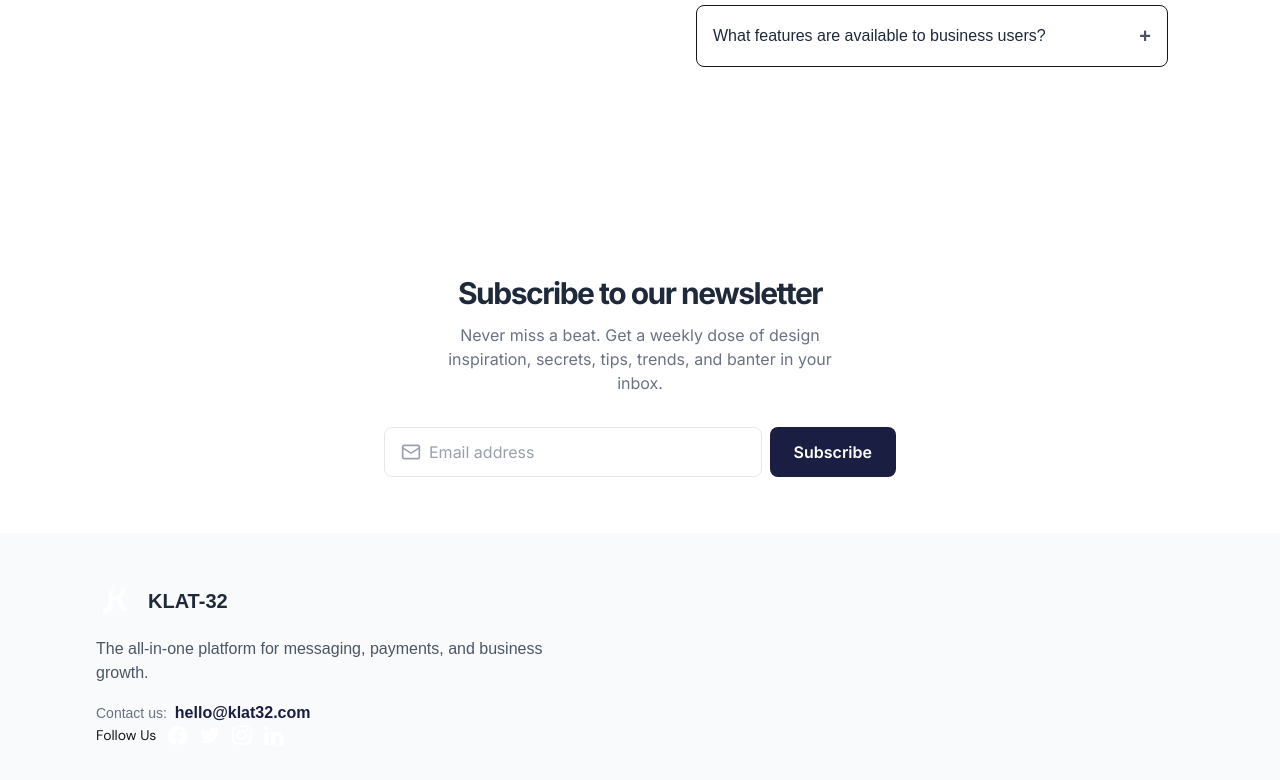
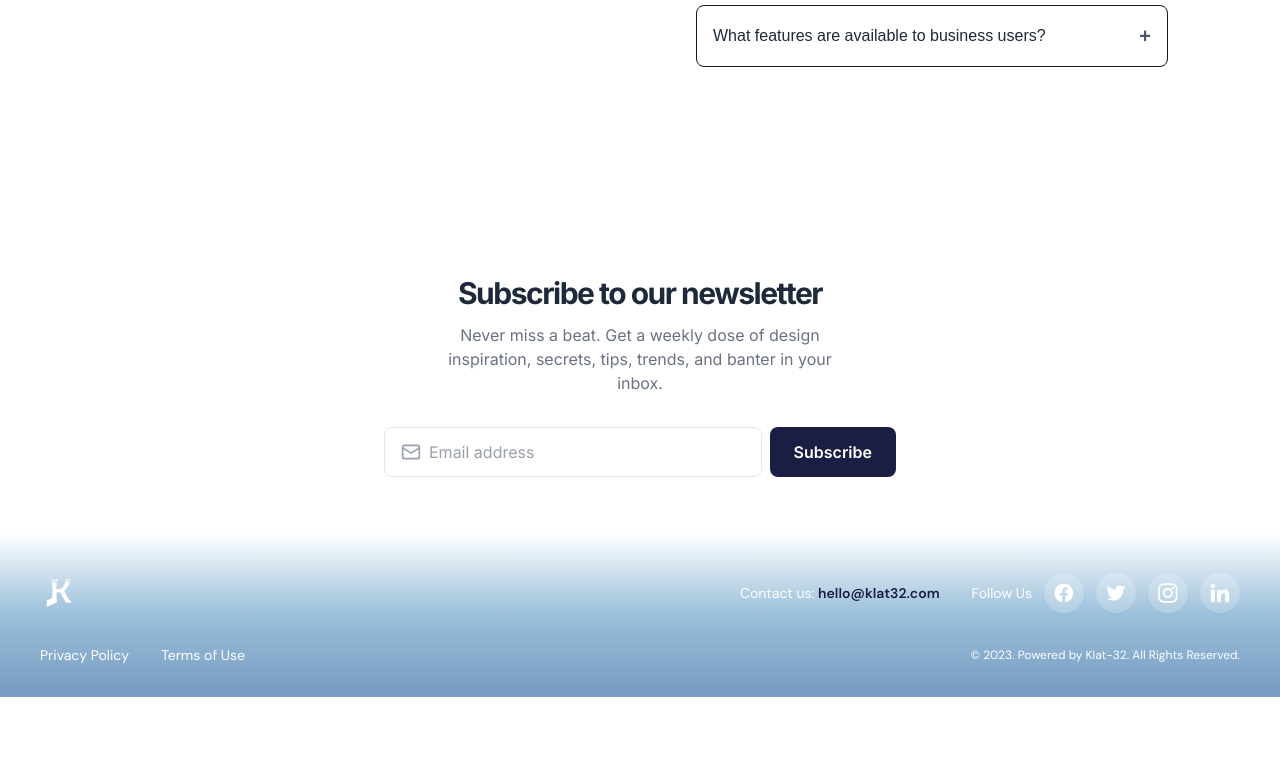
Before and after one commit to Dev-Tonia/klat-12, a Next.js app: page /faqs in a window 1280 px wide. Shown: the part 1145-1925 px from the top of the page. After the commit the page ends 1842 px from the top, so only its background shows below. Built offline with nearby package versions, Linux system fonts and the light colour scheme.

Commit message:
fix: added the micro interacton on the market place

```diff
--- a/src/app/(home)/_components/MarketplaceHeader.tsx
+++ b/src/app/(home)/_components/MarketplaceHeader.tsx
@@ -1,13 +1,19 @@
+"use client";
 import React from "react";
 import Image from "next/image";
+import { useCart } from "@/contexts/CartContext";
 export default function MarketplaceHeader() {
+  const { getTotalItems } = useCart();
   return (
     <div className="w-full ">
       <div className="flex items-center mb-9 justify-between">
         <h2 className="text-2xl font-bold font-dm-sans text-black leading-6 tracking-tighter  ">
           Marketplace
         </h2>
-        <button className="bg-primary rounded-full p-2">
+        <button className="bg-primary rounded-full relative w-fit p-2">
+          <span className="absolute -top-1 -right-1 bg-white text-primary text-[8px] font-semibold rounded-full w-4 h-4 flex items-center justify-center">
+            {getTotalItems()}
+          </span>
           <div className="w-6 h-6 relative">
             <Image fill src="/icon/cart.svg" alt="cart" />
           </div>
--- a/src/app/(home)/_components/ProductCard.tsx
+++ b/src/app/(home)/_components/ProductCard.tsx
@@ -1,16 +1,53 @@
-// ProductCard.tsx
+"use client";
 import React from "react";
 import Image from "next/image";
+import clsx from "clsx";
+import { useCart } from "@/contexts/CartContext";
 
-export default function ProductCard() {
+interface Product {
+  name: string;
+  description: string;
+  price: string;
+  image: string;
+  status: "In Stock" | "Out Stock";
+}
+export default function ProductCard({
+  product,
+  children,
+}: {
+  product: Product;
+  children?: React.ReactNode;
+}) {
+  const { addItem, cartItems } = useCart();
+
+  // Convert price string to number (remove ₦ and commas)
+  const priceNumber = parseFloat(product.price.replace(/[₦,]/g, ""));
+
+  const handleAddToCart = () => {
+    if (product.status === "In Stock") {
+      addItem({
+        name: product.name,
+        price: priceNumber,
+        quantity: 1,
+        image: product.image,
+        description: product.description,
+      });
+    }
+  };
+
+  // Check if item is already in cart
+  const isInCart = cartItems.some((item) => item.name === product.name);
+  const cartItem = cartItems.find((item) => item.name === product.name);
+
   return (
     <div className="rounded-xl border border-gray-200 w-full py-2.5 pr-2 ">
       <div className=" flex gap-2.5">
         {/* product image */}
+
         <div className=" mt-2">
           <Image
-            src="/imgs/earbud.png"
-            alt="Wireless Bluetooth Earbuds"
+            src={product.image}
+            alt={product.name}
             width={60}
             height={80}
             className="object-contain"
@@ -21,31 +58,56 @@ export default function ProductCard() {
           <div className=" space-y-2.5">
             <div className=" flex items-start gap-2 justify-between">
               <div className="font-dm-sans tracking-tighter leading-5.5">
-                Wireless Bluetooth Earbuds
+                {product.name}
               </div>
-              <span className=" px-3 py-1 text-nowrap font-inter rounded-full bg-green-50 text-green-700 text-xs font-medium  tracking-tighter">
-                In Stock
+              <span
+                className={clsx(
+                  " px-2 py-0.5 text-nowrap font-inter rounded-full text-xs font-medium  tracking-tighter ",
+                  product.status === "In Stock"
+                    ? "bg-green-100 text-green-700"
+                    : "bg-red-100 text-red-700  "
+                )}
+              >
+                {product.status}
               </span>
             </div>
             <div className=" text-xs text-gray-400 font-dm-sans ">
-              High-quality wireless earbuds with noise cancellation
+              {product.description}
             </div>
             {/* </div> */}
           </div>
           <div className=" font-bold  leading-5.5 tracking-tighter font-dm-sans text-black">
-            ₦15,000
+            {product.price}
           </div>
+          {children ? (
+            children
+          ) : (
             <div className="flex gap-3 mt-4">
-            <button className="flex-1 border border-gray-300 text-sm leading-3 rounded-full py-2 font-dm-sans text-primary bg-white ">
+              <button
+                className="flex-1 border border-gray-300 text-sm leading-3 rounded-full cursor-not-allowed py-2 font-dm-sans text-primary bg-white"
+                disabled
+              >
                 Inquire
               </button>
-            <button className="flex-1 flex items-center text-xs justify-center px-2 gap-2 rounded-full py-2 bg-[#232646] text-white font-dm-sans font-medium hover:bg-[#181a2f] transition">
-              <div className=" relative size-5 ">
+              <button
+                className={clsx(
+                  "flex-1 flex items-center text-xs justify-center px-2 gap-2 rounded-full py-2 font-dm-sans font-medium transition",
+                  product.status === "In Stock"
+                    ? isInCart
+                      ? "bg-green-600 text-white hover:bg-green-700"
+                      : "bg-[#232646] text-white hover:bg-[#181a2f]"
+                    : "bg-gray-400 text-gray-200 cursor-not-allowed"
+                )}
+                onClick={handleAddToCart}
+                disabled={product.status === "Out Stock"}
+              >
+                <div className="relative size-5">
                   <Image fill src="/icon/cart.svg" alt="cart" />
                 </div>
-              Add to cart
+                {isInCart ? `In Cart (${cartItem?.quantity})` : "Add to cart"}
               </button>
             </div>
+          )}
         </div>
       </div>
     </div>
--- a/src/app/layout.tsx
+++ b/src/app/layout.tsx
@@ -6,6 +6,7 @@ import { geistSans, geistMono, goodlyFont, inter, dmSans } from "../utils/font";
 import ClientHeader from "@/components/ClientHeader";
 import "./globals.css";
 import Header from "@/components/Header";
+import { CartProvider } from "@/contexts/CartContext";
 
 export const metadata: Metadata = {
   title: "Create Next App",
@@ -22,6 +23,7 @@ export default function RootLayout({
       <body
         className={`${geistSans.variable} ${geistMono.variable} ${goodlyFont.variable} ${inter.variable} ${dmSans.variable}  antialiased relative`}
       >
+        <CartProvider>
           {/* header */}
 
           <Header />
@@ -34,8 +36,8 @@ export default function RootLayout({
               Subscribe to our newsletter
             </h2>
             <p className="text-sm md:text-base text-gray-500 max-w-[280px] md:max-w-[350px] lg:max-w-[400px] text-center mb-6 md:mb-8">
-            Never miss a beat. Get a weekly dose of design inspiration, secrets,
-            tips, trends, and banter in your inbox.
+              Never miss a beat. Get a weekly dose of design inspiration,
+              secrets, tips, trends, and banter in your inbox.
             </p>
             <form className="flex flex-col sm:flex-row gap-3 sm:gap-2 w-full max-w-sm sm:max-w-md lg:max-w-lg">
               <div className="flex items-center border border-gray-200 rounded-lg px-3 md:px-4 py-2 md:py-3 bg-white flex-1">
@@ -56,30 +58,26 @@ export default function RootLayout({
           </section>
 
           {/* footer */}
-        <footer className="bg-gray-50 py-12">
-          <div className="max-w-6xl mx-auto px-4 sm:px-6 lg:px-8">
-            <div className="grid grid-cols-1 md:grid-cols-4 gap-8">
-              <div className="col-span-1 md:col-span-2">
-                <div className="flex items-center mb-4">
+          <footer className="bg-gradient-to-t from-[#779BC1] via-[#9ABFDA] to-white pt-10 pb-8 px-10">
+            <div className="max-w-7xl mx-auto w-full flex flex-col gap-6">
+              {/* Top Row */}
+              <div className="flex flex-col md:flex-row md:items-center md:justify-between gap-6">
+                {/* Logo */}
+                <div>
+                  <Link href="/">
                     <Image
                       src="/imgs/brand-logo.png"
                       alt="Logo"
                       width={40}
                       height={40}
-                    className="mr-3"
+                      className="inline-block align-middle"
                     />
-                  <span className="text-xl font-bold text-gray-800">
-                    KLAT-32
-                  </span>
+                  </Link>
                 </div>
-                <p className="text-gray-600 mb-4 max-w-md">
-                  The all-in-one platform for messaging, payments, and business
-                  growth.
-                </p>
-                <div className="flex items-center">
-                  <span className="text-sm text-gray-500 mr-2">
-                    Contact us:
-                  </span>
+                {/* Contact & Social */}
+                <div className="flex flex-col text-white md:flex-row md:items-center gap-4 md:gap-8">
+                  <div className="text-sm  font-dm-sans">
+                    Contact us:{" "}
                     <a
                       href="mailto:hello@klat32.com"
                       className="font-semibold hover:underline text-primary"
@@ -91,53 +89,61 @@ export default function RootLayout({
                     <span className="text-sm  font-dm-sans">Follow Us</span>
                     <a
                       href="#"
-                    className="text-gray-400 hover:text-primary transition-colors"
+                      aria-label="Facebook"
+                      className="size-10 rounded-full bg-white/20 flex items-center justify-center"
                     >
-                    <Image
-                      src="/icon/facebook.svg"
-                      alt="Facebook"
-                      width={20}
-                      height={20}
-                    />
+                      <div className=" relative size-5">
+                        <Image fill src="/icon/facebook.svg" alt="facebook" />
+                      </div>
                     </a>
                     <a
                       href="#"
-                    className="text-gray-400 hover:text-primary transition-colors"
+                      aria-label="Twitter"
+                      className="size-10 rounded-full bg-white/20 flex items-center justify-center"
                     >
-                    <Image
-                      src="/icon/twitter.svg"
-                      alt="Twitter"
-                      width={20}
-                      height={20}
-                    />
+                      <span className=" relative size-5">
+                        <Image fill src="/icon/twitter.svg" alt="twitter" />
+                      </span>
                     </a>
                     <a
                       href="#"
-                    className="text-gray-400 hover:text-primary transition-colors"
+                      aria-label="Instagram"
+                      className="size-10 rounded-full bg-white/20 flex items-center justify-center"
                     >
-                    <Image
-                      src="/icon/instagram.svg"
-                      alt="Instagram"
-                      width={20}
-                      height={20}
-                    />
+                      <span className=" relative size-5">
+                        <Image fill src="/icon/instagram.svg" alt="instagram" />
+                      </span>
                     </a>
                     <a
                       href="#"
-                    className="text-gray-400 hover:text-primary transition-colors"
+                      aria-label="LinkedIn"
+                      className="size-10 rounded-full bg-white/20 flex items-center justify-center"
                     >
-                    <Image
-                      src="/icon/linkedin.svg"
-                      alt="LinkedIn"
-                      width={20}
-                      height={20}
-                    />
+                      <span className=" relative size-5">
+                        <Image fill src="/icon/linkedin.svg" alt="linkedin" />
+                      </span>
                     </a>
                   </div>
                 </div>
               </div>
+              {/* Bottom Row */}
+              <div className="flex flex-col md:flex-row md:justify-between items-start md:items-center mt-2">
+                <div className="flex gap-8 text-white text-sm font-dm-sans">
+                  <Link href="/privacy-policy" className="hover:underline">
+                    Privacy Policy
+                  </Link>
+                  <Link href="/terms" className="hover:underline">
+                    Terms of Use
+                  </Link>
+                </div>
+                {/* Copyright */}
+                <div className="text-xs text-white font-dm-sans text-right">
+                  © 2023. Powered by Klat-32. All Rights Reserved.
+                </div>
+              </div>
             </div>
           </footer>
+        </CartProvider>
       </body>
     </html>
   );
--- /dev/null
+++ b/src/contexts/CartContext.tsx
@@ -0,0 +1,98 @@
+"use client";
+
+import { createContext, useState, useContext } from "react";
+
+export interface CartItem {
+  name: string;
+  price: number;
+  quantity: number;
+  image: string;
+  description?: string;
+}
+
+export interface CartContextType {
+  cartItems: CartItem[];
+  setCartItems: React.Dispatch<React.SetStateAction<CartItem[]>>;
+  addItem: (item: CartItem) => void;
+  removeItem: (id: string) => void;
+  updateQuantity: (id: string, quantity: number) => void;
+  clearCart: () => void;
+  getTotalItems: () => number;
+  getTotalPrice: () => number;
+}
+
+const CartContext = createContext<CartContextType | undefined>(undefined);
+
+export const CartProvider = ({ children }: { children: React.ReactNode }) => {
+  const [cartItems, setCartItems] = useState<CartItem[]>([]);
+
+  const addItem = (newItem: CartItem) => {
+    setCartItems((prev) => {
+      const existingItem = prev.find((item) => item.name === newItem.name);
+      if (existingItem) {
+        return prev.map((item) =>
+          item.name === newItem.name
+            ? { ...item, quantity: item.quantity + newItem.quantity }
+            : item
+        );
+      }
+      return [...prev, newItem];
+    });
+  };
+
+  const removeItem = (name: string) => {
+    setCartItems((prev) => prev.filter((item) => item.name !== name));
+  };
+
+  const updateQuantity = (name: string, quantity: number) => {
+    if (quantity <= 0) {
+      removeItem(name);
+      return;
+    }
+    setCartItems((prev) =>
+      prev.map((item) => (item.name === name ? { ...item, quantity } : item))
+    );
+  };
+
+  const clearCart = () => {
+    setCartItems([]);
+  };
+
+  const getTotalItems = () => {
+    return cartItems.reduce((total, item) => total + item.quantity, 0);
+  };
+
+  const getTotalPrice = () => {
+    return cartItems.reduce(
+      (total, item) => total + item.price * item.quantity,
+      0
+    );
+  };
+
+  return (
+    <CartContext.Provider
+      value={{
+        cartItems,
+        setCartItems,
+        addItem,
+        removeItem,
+        updateQuantity,
+        clearCart,
+        getTotalItems,
+        getTotalPrice,
+      }}
+    >
+      {children}
+    </CartContext.Provider>
+  );
+};
+
+export const useCart = () => {
+  const context = useContext(CartContext);
+  if (context === undefined) {
+    throw new Error("useCart must be used within a CartProvider");
+  }
+  return context;
+};
+
+export default CartContext;
```
Also changed, not shown: src/app/(home)/_components/KlatBusiness.tsx (+41 -5 lines), src/app/globals.css (+8 -0 lines), public/imgs/phone-stand.png (added), public/imgs/usb-cable.png (added). Lines whose indentation alone changed are shown as unchanged.
